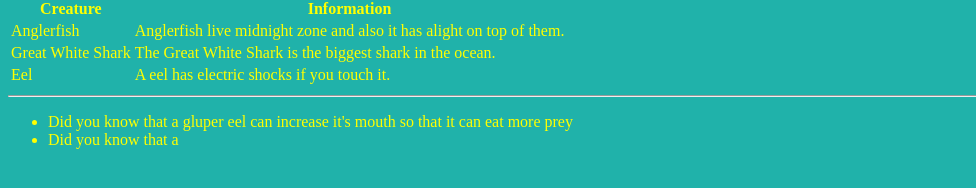
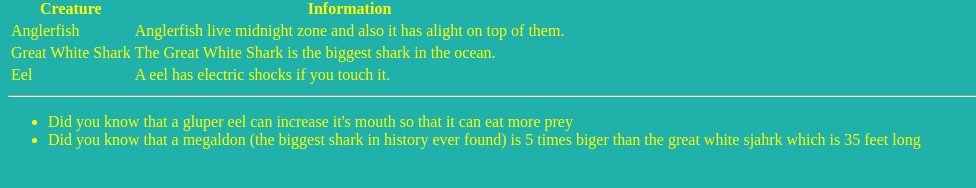
Before and after one commit to Arjuncodr/FINAL-PROJECT-A.github.io, a plain HTML site: page index.html in a window 1280 px wide. Shown: the part 362-550 px from the top of the page, without its empty margins (0-976 px from the left). Drawn offline with Linux system fonts and the light colour scheme.

Commit message:
Update index.html

```diff
--- a/index.html
+++ b/index.html
@@ -30,7 +30,8 @@ gyroscope; picture-in-picture; web-share" referrerpolicy="strict-origin-when-cro
 <hr>
 <ul>
 <li>Did you know that a gluper eel can increase it's mouth so that it can eat more prey</li>
-<li>Did you know that a</li>
+<li>Did you know that a megaldon (the biggest shark in history ever found) is 5 times biger than the great white sjahrk which is 35 feet long</li>
 </ul>
+
 </body>
 </html>
```
